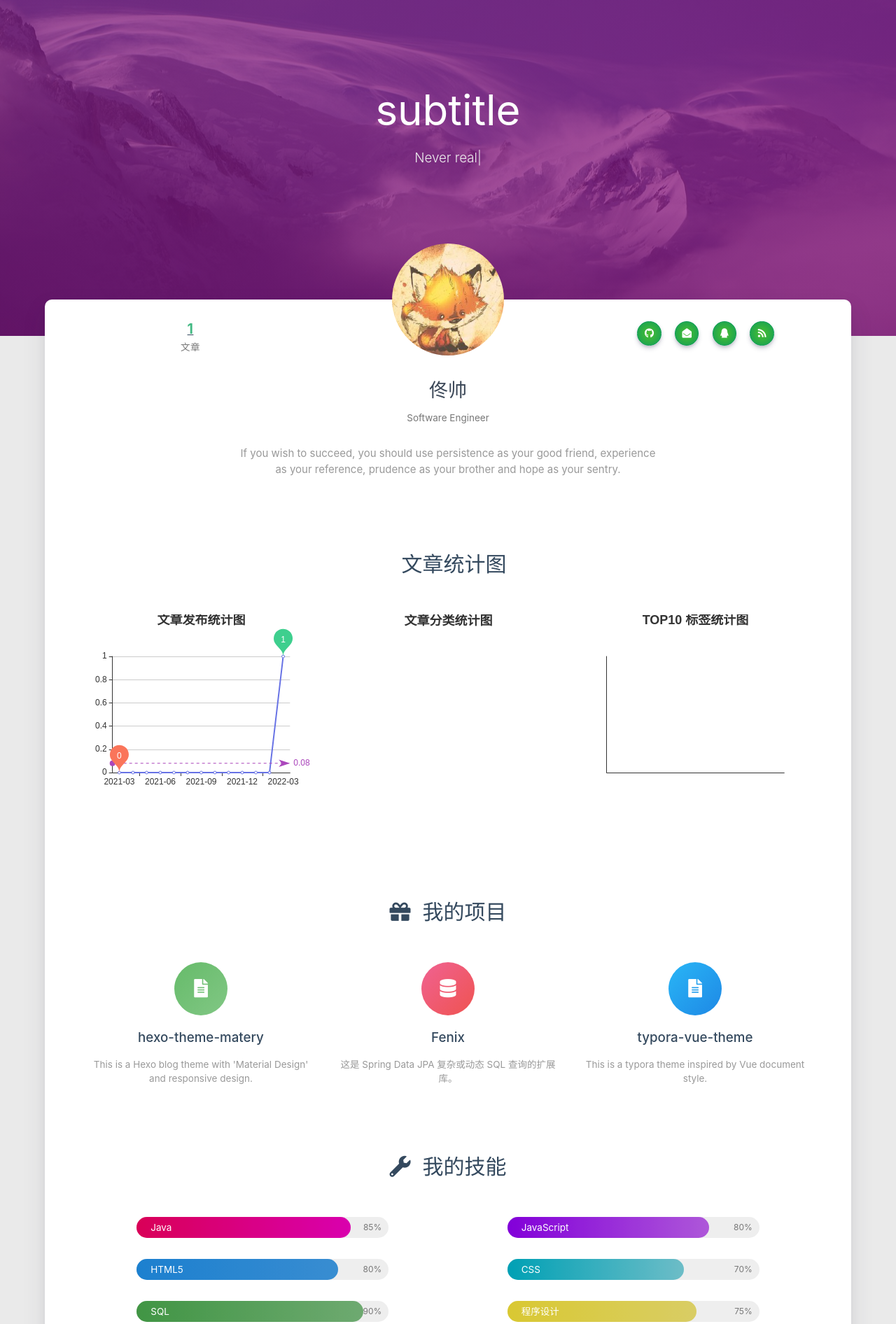
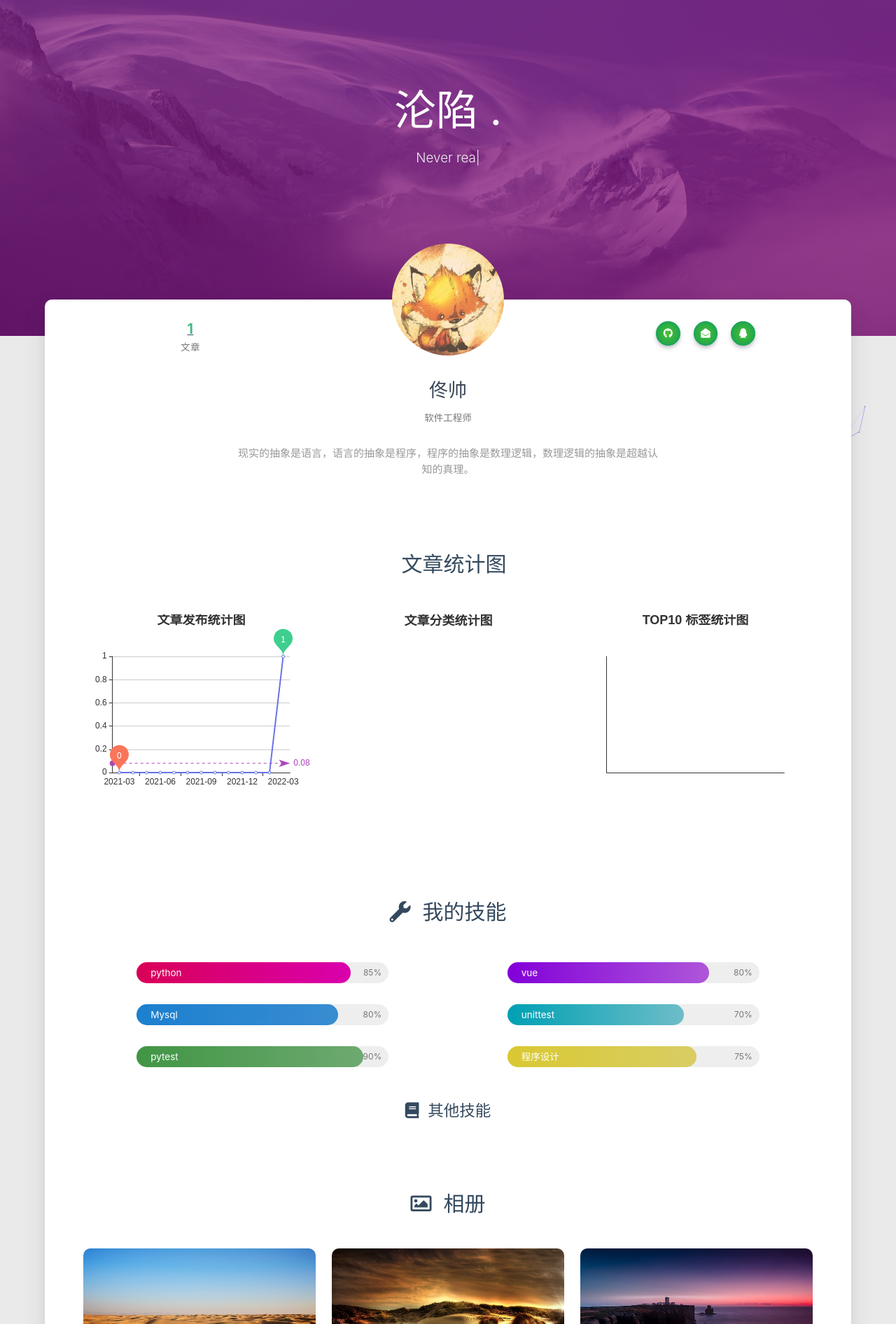
Before and after one commit to tong925/tong925.github.io, a plain HTML site: page about/index.html in a window 1280 px wide. Shown: the part 120-2012 px from the top of the page at 70% size. Drawn offline with nearby package versions, Linux system fonts and the light colour scheme; some packages are replaced by stand-ins of ours; a script that the page names is missing; some icons are missing.

Commit message:
Site updated: 2022-03-06 21:56:31

```diff
--- a/404/index.html
+++ b/404/index.html
@@ -212,7 +212,7 @@
 
         <li><div class="divider"></div></li>
         <li>
-            <a href="https://github.com/blinkfox/hexo-theme-matery" class="waves-effect waves-light" target="_blank">
+            <a href="https://github.com/tong925/tong925.github.io.git" class="waves-effect waves-light" target="_blank">
                 <i class="fab fa-github-square fa-fw"></i>Fork Me
             </a>
         </li>
@@ -269,7 +269,7 @@
     }
 </style>
 
-<a href="https://github.com/blinkfox/hexo-theme-matery" class="github-corner tooltipped hide-on-med-and-down" target="_blank"
+<a href="https://github.com/tong925/tong925.github.io.git" class="github-corner tooltipped hide-on-med-and-down" target="_blank"
    data-tooltip="Fork Me" data-position="left" data-delay="50">
     <svg viewBox="0 0 250 250" aria-hidden="true">
         <path d="M0,0 L115,115 L130,115 L142,142 L250,250 L250,0 Z"></path>
@@ -418,13 +418,13 @@
 
         </div>
         <div class="col s12 m4 l4 social-link social-statis">
-    <a href="https://github.com/blinkfox" class="tooltipped" target="_blank" data-tooltip="访问我的GitHub" data-position="top" data-delay="50">
+    <a href="https://github.com/tong925/tong925.github.io.git" class="tooltipped" target="_blank" data-tooltip="访问我的GitHub" data-position="top" data-delay="50">
         <i class="fab fa-github"></i>
     </a>
 
 
 
-    <a href="mailto:1181062873@qq.com" class="tooltipped" target="_blank" data-tooltip="邮件联系我" data-position="top" data-delay="50">
+    <a href="mailto:13223238150@163.com" class="tooltipped" target="_blank" data-tooltip="邮件联系我" data-position="top" data-delay="50">
         <i class="fas fa-envelope-open"></i>
     </a>
 
@@ -434,7 +434,7 @@
 
 
 
-    <a href="tencent://AddContact/?fromId=50&fromSubId=1&subcmd=all&uin=1181062873" class="tooltipped" target="_blank" data-tooltip="QQ联系我: 1181062873" data-position="top" data-delay="50">
+    <a href="tencent://AddContact/?fromId=50&fromSubId=1&subcmd=all&uin=2356578694" class="tooltipped" target="_blank" data-tooltip="QQ联系我: 2356578694" data-position="top" data-delay="50">
         <i class="fab fa-qq"></i>
     </a>
 
@@ -443,10 +443,6 @@
 
 
 
-
-    <a href="/atom.xml" class="tooltipped" target="_blank" data-tooltip="RSS 订阅" data-position="top" data-delay="50">
-        <i class="fas fa-rss"></i>
-    </a>
 
 </div>
     </div>
@@ -587,7 +583,7 @@ $(function () {
 
         <script src="https://ssl.captcha.qq.com/TCaptcha.js"></script>
         <script src="/libs/others/TencentCaptcha.js"></script>
-        <button id="TencentCaptcha" data-appid="xxxxxxxxxx" data-cbfn="callback" type="button" hidden></button>
+        <button id="TencentCaptcha" data-appid="2083056627" data-cbfn="callback" type="button" hidden></button>
 
 
     <!-- Baidu Analytics -->
@@ -622,7 +618,16 @@ $(function () {
     <!--腾讯兔小巢-->
 
 
+    <script type="text/javascript" color="0,0,255"
+        pointColor="0,0,255" opacity='0.7'
+        zIndex="-1" count="99"
+        src="/libs/background/canvas-nest.js"></script>
 
+
+
+
+    <script type="text/javascript" size="150" alpha='0.6'
+        zIndex="-1" src="/libs/background/ribbon-refresh.min.js" async="async"></script>
 
 
 
--- a/about/index.html
+++ b/about/index.html
@@ -212,7 +212,7 @@
 
         <li><div class="divider"></div></li>
         <li>
-            <a href="https://github.com/blinkfox/hexo-theme-matery" class="waves-effect waves-light" target="_blank">
+            <a href="https://github.com/tong925/tong925.github.io.git" class="waves-effect waves-light" target="_blank">
                 <i class="fab fa-github-square fa-fw"></i>Fork Me
             </a>
         </li>
@@ -269,7 +269,7 @@
     }
 </style>
 
-<a href="https://github.com/blinkfox/hexo-theme-matery" class="github-corner tooltipped hide-on-med-and-down" target="_blank"
+<a href="https://github.com/tong925/tong925.github.io.git" class="github-corner tooltipped hide-on-med-and-down" target="_blank"
    data-tooltip="Fork Me" data-position="left" data-delay="50">
     <svg viewBox="0 0 250 250" aria-hidden="true">
         <path d="M0,0 L115,115 L130,115 L142,142 L250,250 L250,0 Z"></path>
@@ -298,7 +298,7 @@
         <div class="brand">
             <div class="title center-align">
 
-                    subtitle
+                沦陷 .
 
             </div>
 
@@ -379,16 +379,16 @@
 
                                 </div>
                                 <div class="title">佟帅</div>
-                                <div class="career">Software Engineer</div>
+                                <div class="career">软件工程师</div>
                                 <div class="social-link hide-on-large-only" data-aos="zoom-in-left">
 
-    <a href="https://github.com/blinkfox" class="tooltipped" target="_blank" data-tooltip="访问我的GitHub" data-position="top" data-delay="50">
+    <a href="https://github.com/tong925/tong925.github.io.git" class="tooltipped" target="_blank" data-tooltip="访问我的GitHub" data-position="top" data-delay="50">
         <i class="fab fa-github"></i>
     </a>
 
 
 
-    <a href="mailto:1181062873@qq.com" class="tooltipped" target="_blank" data-tooltip="邮件联系我" data-position="top" data-delay="50">
+    <a href="mailto:13223238150@163.com" class="tooltipped" target="_blank" data-tooltip="邮件联系我" data-position="top" data-delay="50">
         <i class="fas fa-envelope-open"></i>
     </a>
 
@@ -398,7 +398,7 @@
 
 
 
-    <a href="tencent://AddContact/?fromId=50&fromSubId=1&subcmd=all&uin=1181062873" class="tooltipped" target="_blank" data-tooltip="QQ联系我: 1181062873" data-position="top" data-delay="50">
+    <a href="tencent://AddContact/?fromId=50&fromSubId=1&subcmd=all&uin=2356578694" class="tooltipped" target="_blank" data-tooltip="QQ联系我: 2356578694" data-position="top" data-delay="50">
         <i class="fab fa-qq"></i>
     </a>
 
@@ -408,10 +408,6 @@
 
 
 
-    <a href="/atom.xml" class="tooltipped" target="_blank" data-tooltip="RSS 订阅" data-position="top" data-delay="50">
-        <i class="fas fa-rss"></i>
-    </a>
-
 
                                 </div>
                             </div>
@@ -420,13 +416,13 @@
                     <div class="col l4 hide-on-med-and-down" data-aos="zoom-in-left">
                         <div class="social-link">
 
-    <a href="https://github.com/blinkfox" class="tooltipped" target="_blank" data-tooltip="访问我的GitHub" data-position="top" data-delay="50">
+    <a href="https://github.com/tong925/tong925.github.io.git" class="tooltipped" target="_blank" data-tooltip="访问我的GitHub" data-position="top" data-delay="50">
         <i class="fab fa-github"></i>
     </a>
 
 
 
-    <a href="mailto:1181062873@qq.com" class="tooltipped" target="_blank" data-tooltip="邮件联系我" data-position="top" data-delay="50">
+    <a href="mailto:13223238150@163.com" class="tooltipped" target="_blank" data-tooltip="邮件联系我" data-position="top" data-delay="50">
         <i class="fas fa-envelope-open"></i>
     </a>
 
@@ -436,7 +432,7 @@
 
 
 
-    <a href="tencent://AddContact/?fromId=50&fromSubId=1&subcmd=all&uin=1181062873" class="tooltipped" target="_blank" data-tooltip="QQ联系我: 1181062873" data-position="top" data-delay="50">
+    <a href="tencent://AddContact/?fromId=50&fromSubId=1&subcmd=all&uin=2356578694" class="tooltipped" target="_blank" data-tooltip="QQ联系我: 2356578694" data-position="top" data-delay="50">
         <i class="fab fa-qq"></i>
     </a>
 
@@ -446,16 +442,12 @@
 
 
 
-    <a href="/atom.xml" class="tooltipped" target="_blank" data-tooltip="RSS 订阅" data-position="top" data-delay="50">
-        <i class="fas fa-rss"></i>
-    </a>
-
 
                         </div>
                     </div>
                 </div>
 
-                <div class="introduction center-align" data-aos="fade-up">If you wish to succeed, you should use persistence as your good friend, experience as your reference, prudence as your brother and hope as your sentry.</div>
+                <div class="introduction center-align" data-aos="fade-up">现实的抽象是语言，语言的抽象是程序，程序的抽象是数理逻辑，数理逻辑的抽象是超越认知的真理。</div>
 
                 <style type="text/css">
     #posts-chart,
@@ -627,58 +619,6 @@
 
 
 
-<div class="my-projects">
-    <div class="title center-align" data-aos="zoom-in-up">
-        <i class="fas fa-gift"></i>&nbsp;&nbsp;我的项目
-    </div>
-    <div class="row">
-
-
-        <div class="col s12 m6 l4" data-aos="fade-up">
-            <div class="info center-align">
-                <a href="http://github.com/blinkfox/hexo-theme-matery" class="icon"
-                   style="background: linear-gradient(to bottom right, #66BB6A 0%, #81C784 100%)" target="_blank">
-                    <i class="fas fa-file-alt"></i>
-                </a>
-                <div class="info-title">
-                    <a href="http://github.com/blinkfox/hexo-theme-matery" target="_blank">hexo-theme-matery</a>
-                </div>
-                <div class="info-desc">This is a Hexo blog theme with &#39;Material Design&#39; and responsive design.</div>
-            </div>
-        </div>
-
-        <div class="col s12 m6 l4" data-aos="fade-up">
-            <div class="info center-align">
-                <a href="https://github.com/blinkfox/fenix" class="icon"
-                   style="background: linear-gradient(to bottom right, #F06292 0%, #EF5350 100%)" target="_blank">
-                    <i class="fas fa-database"></i>
-                </a>
-                <div class="info-title">
-                    <a href="https://github.com/blinkfox/fenix" target="_blank">Fenix</a>
-                </div>
-                <div class="info-desc">这是 Spring Data JPA 复杂或动态 SQL 查询的扩展库。</div>
-            </div>
-        </div>
-
-        <div class="col s12 m6 l4" data-aos="fade-up">
-            <div class="info center-align">
-                <a href="https://github.com/blinkfox/typora-vue-theme" class="icon"
-                   style="background: linear-gradient(to bottom right, #29B6F6 0%, #1E88E5 100%)" target="_blank">
-                    <i class="fas fa-file-alt"></i>
-                </a>
-                <div class="info-title">
-                    <a href="https://github.com/blinkfox/typora-vue-theme" target="_blank">typora-vue-theme</a>
-                </div>
-                <div class="info-desc">This is a typora theme inspired by Vue document style.</div>
-            </div>
-        </div>
-
-
-    </div>
-</div>
-
-
-
 
 
 <div class="my-skills">
@@ -693,7 +633,7 @@
             <div class="skillbar">
                 <div class="skillbar-title"
                      style="background: linear-gradient(to right, #FF0066 0%, #FF00CC 100%); width: 85%">
-                    <span>Java</span>
+                    <span>python</span>
                 </div>
                 <div class="skill-bar-percent">85%</div>
             </div>
@@ -704,7 +644,7 @@
             <div class="skillbar">
                 <div class="skillbar-title"
                      style="background: linear-gradient(to right, #9900FF 0%, #CC66FF 100%); width: 80%">
-                    <span>JavaScript</span>
+                    <span>vue</span>
                 </div>
                 <div class="skill-bar-percent">80%</div>
             </div>
@@ -715,7 +655,7 @@
             <div class="skillbar">
                 <div class="skillbar-title"
                      style="background: linear-gradient(to right, #2196F3 0%, #42A5F5 100%); width: 80%">
-                    <span>HTML5</span>
+                    <span>Mysql</span>
                 </div>
                 <div class="skill-bar-percent">80%</div>
             </div>
@@ -726,7 +666,7 @@
             <div class="skillbar">
                 <div class="skillbar-title"
                      style="background: linear-gradient(to right, #00BCD4 0%, #80DEEA 100%); width: 70%">
-                    <span>CSS</span>
+                    <span>unittest</span>
                 </div>
                 <div class="skill-bar-percent">70%</div>
             </div>
@@ -737,7 +677,7 @@
             <div class="skillbar">
                 <div class="skillbar-title"
                      style="background: linear-gradient(to right, #4CAF50 0%, #81C784 100%); width: 90%">
-                    <span>SQL</span>
+                    <span>pytest</span>
                 </div>
                 <div class="skill-bar-percent">90%</div>
             </div>
@@ -920,13 +860,13 @@
 
         </div>
         <div class="col s12 m4 l4 social-link social-statis">
-    <a href="https://github.com/blinkfox" class="tooltipped" target="_blank" data-tooltip="访问我的GitHub" data-position="top" data-delay="50">
+    <a href="https://github.com/tong925/tong925.github.io.git" class="tooltipped" target="_blank" data-tooltip="访问我的GitHub" data-position="top" data-delay="50">
         <i class="fab fa-github"></i>
     </a>
 
 
 
-    <a href="mailto:1181062873@qq.com" class="tooltipped" target="_blank" data-tooltip="邮件联系我" data-position="top" data-delay="50">
+    <a href="mailto:13223238150@163.com" class="tooltipped" target="_blank" data-tooltip="邮件联系我" data-position="top" data-delay="50">
         <i class="fas fa-envelope-open"></i>
     </a>
 
@@ -936,7 +876,7 @@
 
 
 
-    <a href="tencent://AddContact/?fromId=50&fromSubId=1&subcmd=all&uin=1181062873" class="tooltipped" target="_blank" data-tooltip="QQ联系我: 1181062873" data-position="top" data-delay="50">
+    <a href="tencent://AddContact/?fromId=50&fromSubId=1&subcmd=all&uin=2356578694" class="tooltipped" target="_blank" data-tooltip="QQ联系我: 2356578694" data-position="top" data-delay="50">
         <i class="fab fa-qq"></i>
     </a>
 
@@ -945,10 +885,6 @@
 
 
 
-
-    <a href="/atom.xml" class="tooltipped" target="_blank" data-tooltip="RSS 订阅" data-position="top" data-delay="50">
-        <i class="fas fa-rss"></i>
-    </a>
 
 </div>
     </div>
@@ -1089,7 +1025,7 @@ $(function () {
 
         <script src="https://ssl.captcha.qq.com/TCaptcha.js"></script>
         <script src="/libs/others/TencentCaptcha.js"></script>
-        <button id="TencentCaptcha" data-appid="xxxxxxxxxx" data-cbfn="callback" type="button" hidden></button>
+        <button id="TencentCaptcha" data-appid="2083056627" data-cbfn="callback" type="button" hidden></button>
 
 
     <!-- Baidu Analytics -->
@@ -1124,7 +1060,16 @@ $(function () {
     <!--腾讯兔小巢-->
 
 
+    <script type="text/javascript" color="0,0,255"
+        pointColor="0,0,255" opacity='0.7'
+        zIndex="-1" count="99"
+        src="/libs/background/canvas-nest.js"></script>
 
+
+
+
+    <script type="text/javascript" size="150" alpha='0.6'
+        zIndex="-1" src="/libs/background/ribbon-refresh.min.js" async="async"></script>
 
 
 
--- a/atom.xml
+++ b/atom.xml
@@ -2,7 +2,7 @@
 <feed xmlns="http://www.w3.org/2005/Atom">
   <title>沦陷</title>
 
-
+  <subtitle>沦陷 .</subtitle>
   <link href="https://tsblog.cn/atom.xml" rel="self"/>
 
   <link href="https://tsblog.cn/"/>
```
Also changed, not shown: archives/2022/03/index.html (+16 -11 lines), archives/2022/index.html (+16 -11 lines), archives/index.html (+16 -11 lines), categories/index.html (+16 -11 lines), contact/index.html (+38 -11 lines), friends/index.html (+38 -11 lines), index.html (+21 -20 lines), tags/index.html (+16 -11 lines).
